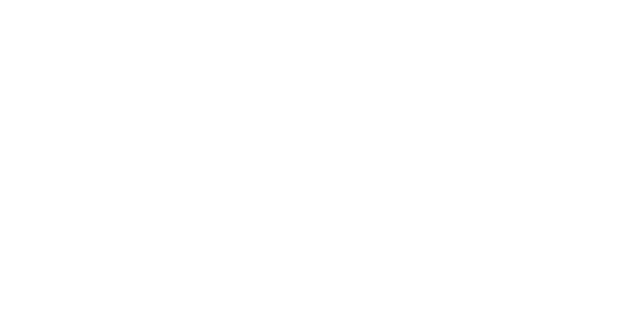
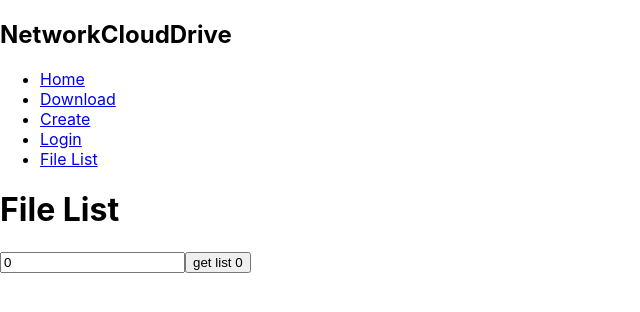
Before and after one commit to Aksellercan/NetworkCloudDriveReactOld, a React (Create React App) app: page /list in a window 1280 px wide. Before the commit this address had no page. Shown: the top 312 px of the page, without its empty margins (0-640 px from the left). Built offline with nearby package versions, Linux system fonts and the light colour scheme.

Commit message:
add: file list

```diff
--- a/package.json
+++ b/package.json
@@ -42,5 +42,10 @@
       "last 1 firefox version",
       "last 1 safari version"
     ]
+  },
+  "devDependencies": {
+    "autoprefixer": "^10.4.23",
+    "postcss": "^8.5.6",
+    "tailwindcss": "^4.1.18"
   }
 }
--- a/src/App.tsx
+++ b/src/App.tsx
@@ -4,6 +4,7 @@
 import { UploadPage } from "./Pages/UploadPage";
 import { Layout } from "./Layout";
 import { Login } from "./Pages/Login";
+import { List } from "./Pages/List";
 
 function App() {
     return (
@@ -14,6 +15,7 @@
                     <Route path="/create/folder" element={<CreateFolder />} />
                     <Route path="/download" element={<DownloadPage />} />
                     <Route path="/login" element={<Login />} />
+                    <Route path="/list" element={<List />} />
                 </Route>
             </Routes>
         </Router>
--- a/src/Components/DownloadButton.tsx
+++ b/src/Components/DownloadButton.tsx
@@ -1,44 +1,16 @@
 import { useState } from "react";
 import { convertToNumber } from "../Functions/Numbers";
+import { downloadFile } from "../Functions/DownloadFile";
 
 export function DownloadButton() {
     const [fileId, setFileId] = useState(1);
 
     function handleFileIdChange(e: React.ChangeEvent<HTMLInputElement>) {
-        setFileId(convertToNumber(e.currentTarget.value));
+        setFileId(convertToNumber(e.currentTarget.value, 1));
     }
 
-    async function downloadFile() {
-        let filename = "test";
-        fetch(
-            `${process.env.REACT_APP_API_URL}/api/file/download?fileid=${fileId}`,
-            {
-                method: "GET",
-                credentials: "include",
-            }
-        )
-            .then((response) => {
-                const disposition = response.headers.get("Content-Disposition");
-                if (disposition === null) {
-                    throw "null disposition";
-                }
-                let fileHeaderList = disposition.match(/filename=(.+)/);
-                if (fileHeaderList === null) {
-                    throw "null list";
-                }
-                filename = fileHeaderList[1];
-                return response.blob();
-            })
-            .then((blob) => {
-                const url = window.URL.createObjectURL(blob);
-                const a = document.createElement("a");
-                a.href = url;
-                a.download = filename;
-                document.body.appendChild(a); // we need to append the element to the dom -> otherwise it will not work in firefox
-                a.click();
-                a.remove(); //afterwards we remove the element again
-                window.URL.revokeObjectURL(url);
-            }).catch(e => console.error(e));
+    async function DownloadFile() {
+        downloadFile(fileId)
     }
 
     return (
@@ -46,10 +18,11 @@
             <input
                 type="number"
                 min={1}
+                onSubmit={DownloadFile}
                 onChange={handleFileIdChange}
                 value={fileId}
             />
-            <button onClick={downloadFile}>download file {fileId}</button>
+            <button onClick={DownloadFile}>download file {fileId}</button>
         </div>
     );
 }
--- a/src/Components/FileList.tsx
+++ b/src/Components/FileList.tsx
@@ -1,21 +1,94 @@
 import { useState } from "react";
+import { convertToNumber } from "../Functions/Numbers";
+import { downloadFile } from "../Functions/DownloadFile";
 
 export function FileList() {
-    const [folderId, setFoldeId] = useState(0);
+    const [getfolderId, setFolderId] = useState(0);
 
-    async function getFileList() {
-        const response = await fetch(
-            `${process.env.REACT_APP_API_URL}/api/filesystem/list?folderid=${folderId}`, {
-                method: "GET"
-            }
-        )
-            .then((r) => {
-                r.json;
-            })
-            .catch((e) => console.error(e));
-
-        console.log("List", response);
+    function handleFolderIdChange(e: React.ChangeEvent<HTMLInputElement>) {
+        setFolderId(convertToNumber(e.currentTarget.value, 0));
     }
 
-    return (<></>);
+    async function getFileListById(folderid: number) {
+        setFolderId(folderid);
+        const outer_div = document.getElementById("list-outer")!;
+        outer_div.removeChild(outer_div.firstChild!);
+        outer_div.removeChild(outer_div.firstChild!);
+        const fileList = document.createElement("div");
+        fileList.id = "fileList";
+        const folderList = document.createElement("div");
+        folderList.id = "folderList";
+        outer_div.append(fileList);
+        outer_div.append(folderList);
+        console.log(`update folderid = ${getfolderId}`)
+        getFileList(folderid);
+    }
+
+    async function getFileList(current_folderid: number) {
+        console.log(`folder id = ${getfolderId}`)
+        const response = await fetch(
+            `${process.env.REACT_APP_API_URL}/api/filesystem/list?folderid=${current_folderid}`, {
+            method: "GET",
+            credentials: "include"
+        }).then((r) => { return r.json(); }).catch((e) => { console.error(e); });
+
+        const fileList = document.getElementById("fileList")!;
+        const folderList = document.getElementById("folderList")!;
+
+        if (current_folderid !== 0) {
+            const goBack = document.createElement("button");
+            goBack.onclick = () => { getFileListById(0) }
+            goBack.textContent = "go back to root"
+            const breakLine = document.createElement("br");
+            fileList.append(goBack);
+            fileList.append(breakLine);
+        }
+
+        if (response.files.length !== 0) {
+            const title = document.createElement("p");
+            title.textContent = "Files:"
+            fileList.append(title);
+        }
+        for (let i = 0; i < response.files.length; i++) {
+            const fileLink = document.createElement("button");
+            fileLink.onclick = () => { downloadFile(response.files[i].id) };
+            const breakLine = document.createElement("br");
+            fileLink.textContent = `File name: ${response.files[i].name} id: ${response.files[i].id}`
+            fileList.append(fileLink);
+            fileList.append(breakLine);
+        }
+
+        if (response.folders.length !== 0) {
+            const title = document.createElement("p");
+            title.textContent = "Folders:"
+            fileList.append(title);
+        }
+        for (let i = 0; i < response.folders.length; i++) {
+            const folderLink = document.createElement("button");
+            console.log(`onclick id set = ${response.folders[i].id}`)
+            folderLink.onclick = () => {
+                let value = response.folders[i].id;
+                console.log(`value is ${value}`);
+                getFileListById(value)
+            }
+            const breakLine = document.createElement("br");
+            folderLink.textContent = `Folder name: ${response.folders[i].name} id: ${response.folders[i].id}`
+            folderList.append(folderLink);
+            folderList.append(breakLine);
+        }
+    }
+
+    return (<div>
+        <input
+            type="number"
+            min={1}
+            onChange={handleFolderIdChange}
+            value={getfolderId}
+        />
+        <button onClick={() => { getFileList(getfolderId) }}>get list {getfolderId}</button>
+        <div id="list-outer">
+            <div id="fileList"></div>
+            <div id="folderList"></div>
+        </div>
+    </div>);
 }
--- a/src/Components/Navbar.tsx
+++ b/src/Components/Navbar.tsx
@@ -2,19 +2,48 @@
 
 export function Navbar() {
     return (
-        <>
-            <Link to="/">
-                <button>Upload</button>
-            </Link>
-            <Link to="/download">
-                <button>Download</button>
-            </Link>
-            <Link to="/create/folder">
-                <button>Create Folder</button>
-            </Link>
-            <Link to="/login">
-                <button>login</button>
-            </Link>
-        </>
+        // <>
+        //     <Link to="/">
+        //         <button>Upload</button>
+        //     </Link>
+        //     <Link to="/download">
+        //         <button>Download</button>
+        //     </Link>
+        //     <Link to="/create/folder">
+        //         <button>Create Folder</button>
+        //     </Link>
+        //     <Link to="/login">
+        //         <button>login</button>
+        //     </Link>
+        // </>
+        <nav className="z-50 bg-white">
+            <div className="h-10vh flex items-center px-20 py-20 border-b">
+                <div className="flex items-center flex-1">
+                    <h2 className="text-3xl font-bold text-pink-500 ">
+                        NetworkCloudDrive
+                    </h2>
+                </div>
+                <div>
+                    <ul className="flex items-center justify-between space-x-6 text-[18px]">
+                        <li>
+                            <Link to="/">Home</Link>
+                        </li>
+                        <li>
+                            <Link to="/download">Download</Link>
+                        </li>
+
+                        <li>
+                            <Link to="/create/folder">Create</Link>
+                        </li>
+                        <li>
+                            <Link to="/login">Login</Link>
+                        </li>
+                        <li>
+                            <Link to="/list">File List</Link>
+                        </li>
+                    </ul>
+                </div>
+            </div>
+        </nav>
     );
 }
--- /dev/null
+++ b/src/Functions/DownloadFile.tsx
@@ -0,0 +1,3 @@
+export function downloadFile(fileId: number) {
+    window.location.href = `${process.env.REACT_APP_API_URL}/api/file/download?fileid=${fileId}`;
+}
--- a/src/Functions/Numbers.tsx
+++ b/src/Functions/Numbers.tsx
@@ -1,7 +1,7 @@
-export function convertToNumber(x: String): number {
+export function convertToNumber(x: String, defaultValue: number): number {
     let y = Number(x);
     if (Number.isNaN(y)) {
-        return 1;
+        return defaultValue;
     }
     return y;
 }
--- a/src/Pages/CreateFolder.tsx
+++ b/src/Pages/CreateFolder.tsx
@@ -7,7 +7,7 @@
     const [response, setResponse] = useState("not created yet");
 
     function handleFolderIdChange(e: React.ChangeEvent<HTMLInputElement>) {
-        setFolderId(convertToNumber(e.currentTarget.value));
+        setFolderId(convertToNumber(e.currentTarget.value, 0));
     }
 
     function handleFolderNameChange(e: React.ChangeEvent<HTMLInputElement>) {
--- /dev/null
+++ b/src/Pages/List.tsx
@@ -0,0 +1,10 @@
+import { FileList } from "../Components/FileList";
+
+export function List() {
+    return (
+        <div>
+            <h1>File List</h1>
+            <FileList />
+        </div>
+    );
+}
--- a/src/Pages/UploadPage.tsx
+++ b/src/Pages/UploadPage.tsx
@@ -33,6 +33,7 @@
             formData.append("files", files[i]);
         }
         formData.append("folderid", folderID_upload);
+        setState("started uploading files...");
         const results = await fetch(
             `${process.env.REACT_APP_API_URL}/api/file/upload`,
             {
@@ -46,7 +47,15 @@
                 return r.json();})
             .catch((err) => console.log(err));
         console.log("results", results);
-        setState(`Uploaded file ID ${results.files[0].id}`);
+        let uploadedFilesId = "";
+        for (let i = 0; i < results.files.length; i++) {
+            if (i == results.files.length-1) {
+             uploadedFilesId += `${results.files[i].id}`
+             break;
+            }
+            uploadedFilesId += `${results.files[i].id}, `
+        }
+        setState(`Uploaded file ID ${uploadedFilesId}`);
     }
     return (
         <>
```
Also changed, not shown: 1 other file (tests, documents, lock files or other folders).
